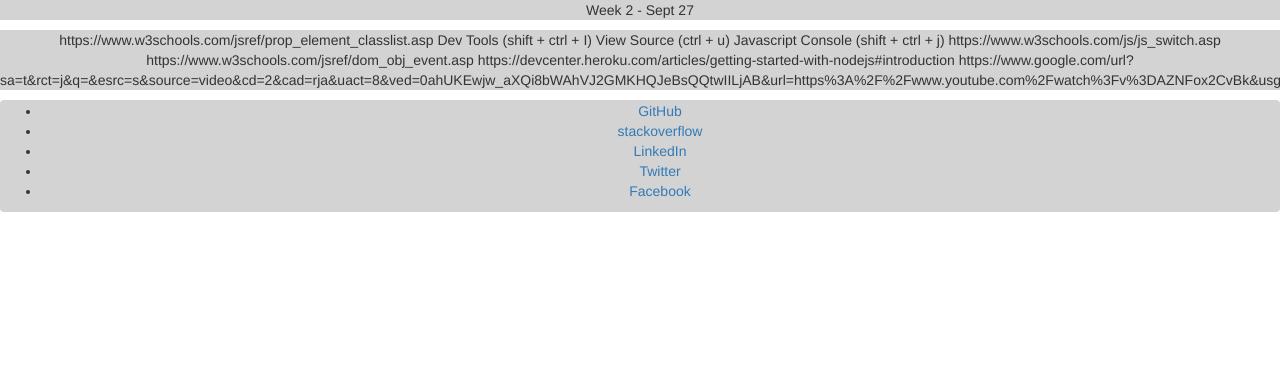
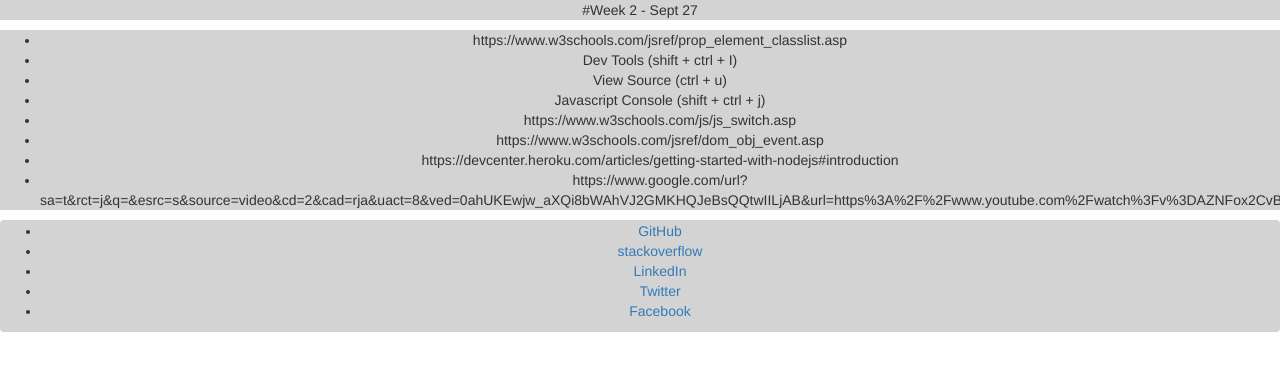
Before and after one commit to caseydemo/caseydemo.github.io, a Jekyll site: the page built from _posts/2017-09-27-calculator-and-testing.md, in a window 1280 px wide. Shown: the top 371 px of the page. Built offline with Jekyll 4.4.1, drawn with Linux system fonts in a browser that asks for light colours; our own code applies the rules of GitHub Pages for plain Markdown files.

```diff
--- a/_posts/2017-09-27-calculator-and-testing.md
+++ b/_posts/2017-09-27-calculator-and-testing.md
@@ -1,10 +1,10 @@
-Week 2 - Sept 27
+#Week 2 - Sept 27
 
-https://www.w3schools.com/jsref/prop_element_classlist.asp
-Dev Tools (shift + ctrl + I)
-View Source (ctrl + u)
-Javascript Console (shift + ctrl + j)
-https://www.w3schools.com/js/js_switch.asp
-https://www.w3schools.com/jsref/dom_obj_event.asp
-https://devcenter.heroku.com/articles/getting-started-with-nodejs#introduction
-https://www.google.com/url?sa=t&rct=j&q=&esrc=s&source=video&cd=2&cad=rja&uact=8&ved=0ahUKEwjw_aXQi8bWAhVJ2GMKHQJeBsQQtwIILjAB&url=https%3A%2F%2Fwww.youtube.com%2Fwatch%3Fv%3DAZNFox2CvBk&usg=AFQjCNGYQ4GTZEpl2Q_EjsLq0H7eNk_weQ
+* https://www.w3schools.com/jsref/prop_element_classlist.asp
+* Dev Tools (shift + ctrl + I)
+* View Source (ctrl + u)
+* Javascript Console (shift + ctrl + j)
+* https://www.w3schools.com/js/js_switch.asp
+* https://www.w3schools.com/jsref/dom_obj_event.asp
+* https://devcenter.heroku.com/articles/getting-started-with-nodejs#introduction
+* https://www.google.com/url?sa=t&rct=j&q=&esrc=s&source=video&cd=2&cad=rja&uact=8&ved=0ahUKEwjw_aXQi8bWAhVJ2GMKHQJeBsQQtwIILjAB&url=https%3A%2F%2Fwww.youtube.com%2Fwatch%3Fv%3DAZNFox2CvBk&usg=AFQjCNGYQ4GTZEpl2Q_EjsLq0H7eNk_weQ
```
